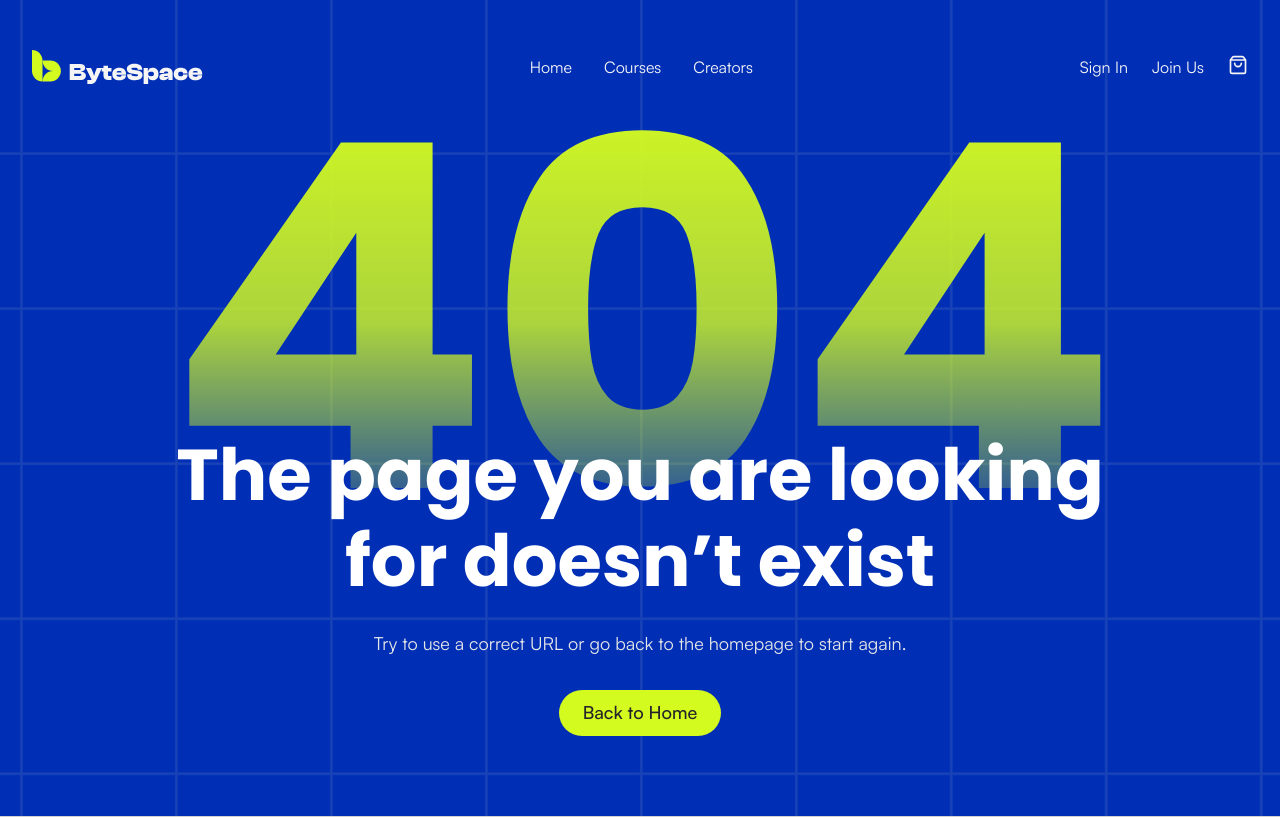
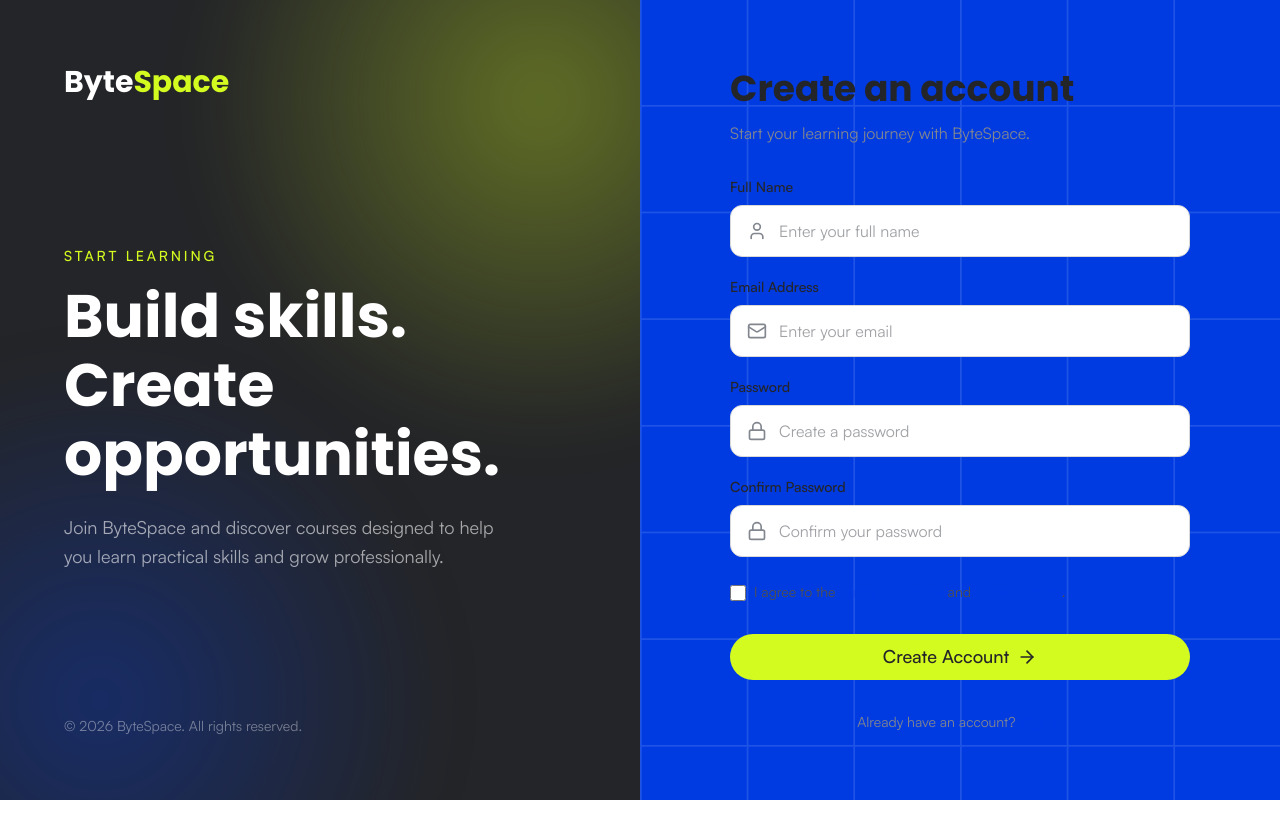
Before and after one commit to navilur/ByteSpace, a Next.js app: page /register in a window 1280 px wide. Before the commit this address had no page. Shown: the top 818 px of the page. Built offline with nearby package versions, Linux system fonts and the light colour scheme.

Commit message:
add login page

```diff
--- a/src/app/(auth)/layout.tsx
+++ b/src/app/(auth)/layout.tsx
@@ -0,0 +1,21 @@
+import type { ReactNode } from "react";
+import Navbar from "../components/Navbar";
+
+interface AuthLayoutProps {
+  children: ReactNode;
+}
+
+const AuthLayout = ({ children }: AuthLayoutProps) => {
+  return (
+    <main
+      className="min-h-screen bg-cover bg-no-repeat"
+      style={{
+        backgroundImage: "url('/auth_bg.png')",
+      }}
+    >
+      {children}
+    </main>
+  );
+};
+
+export default AuthLayout;
--- /dev/null
+++ b/src/app/(auth)/login/page.tsx
@@ -0,0 +1,92 @@
+"use client";
+
+import Link from "next/link";
+import { Mail, Lock, ArrowRight } from "lucide-react";
+import AuthInput from "@/app/components/ui/AuthInput";
+import Button from "@/app/components/ui/Button";
+
+const LoginPage = () => {
+  return (
+    <div className="flex min-h-screen w-full">
+      <div className="relative hidden overflow-hidden lg:flex lg:w-1/2"></div>
+
+      <div className="flex w-full items-center justify-center px-6 py-12 lg:w-1/2 lg:px-12">
+        <div className="w-full max-w-[460px]">
+          <Link
+            href="/"
+            className="mb-12 block text-center font-[Poppins] text-3xl font-bold text-[#242528] lg:hidden"
+          >
+            Byte<span className="text-[#003BE2]">Space</span>
+          </Link>
+
+          <div className="mb-10">
+            <p className="mt-3 font-[Satoshi] text-base text-[#82868E]">Sign</p>
+            <h2 className="font-[Poppins] text-4xl font-semibold text-[#242528]">
+              Welcome back
+            </h2>
+          </div>
+
+          <form className="space-y-5">
+            <AuthInput
+              label="Email Address"
+              type="email"
+              placeholder="Enter your email"
+              icon={<Mail size={20} />}
+            />
+
+            <AuthInput
+              label="Password"
+              type="password"
+              placeholder="Enter your password"
+              icon={<Lock size={20} />}
+            />
+
+            <div className="flex items-center justify-between pt-1">
+              <label className="flex cursor-pointer items-center gap-2">
+                <input type="checkbox" className="h-4 w-4 accent-[#D4FB20]" />
+
+                <span className="font-[Satoshi] text-sm text-[#4F4F4F]">
+                  Remember me
+                </span>
+              </label>
+
+              <Link
+                href="/forgot-password"
+                className="font-[Satoshi] text-sm font-medium text-[#003BE2] hover:underline"
+              >
+                Forgot password?
+              </Link>
+            </div>
+
+            <Button type="submit" className="mt-3 w-full">
+              Sign In
+              <ArrowRight size={20} />
+            </Button>
+          </form>
+
+          {/* Divider */}
+          <div className="my-8 flex items-center gap-4">
+            <div className="h-px flex-1 bg-[#E5E5E5]" />
+
+            <span className="font-[Satoshi] text-sm text-[#82868E]">OR</span>
+
+            <div className="h-px flex-1 bg-[#E5E5E5]" />
+          </div>
+
+          {/* Register */}
+          <p className="text-center font-[Satoshi] text-sm text-[#82868E]">
+            Don't have an account?{" "}
+            <Link
+              href="/register"
+              className="font-semibold text-[#003BE2] hover:underline"
+            >
+              Create account
+            </Link>
+          </p>
+        </div>
+      </div>
+    </div>
+  );
+};
+
+export default LoginPage;
--- /dev/null
+++ b/src/app/(auth)/register/page.tsx
@@ -0,0 +1,166 @@
+"use client";
+
+import Link from "next/link";
+import { User, Mail, Lock, ArrowRight } from "lucide-react";
+
+import AuthInput from "@/app/components/ui/AuthInput";
+import Button from "@/app/components/ui/Button";
+
+const RegisterPage = () => {
+  return (
+    <div className="flex min-h-screen w-full">
+      {/* Left Side */}
+      <div className="relative hidden overflow-hidden bg-[#242528] lg:flex lg:w-1/2">
+        <div
+          className="
+            absolute
+            -right-[250px]
+            -top-[250px]
+            h-[700px]
+            w-[700px]
+            rounded-full
+            bg-[radial-gradient(circle,rgba(212,251,32,0.35)_0%,rgba(212,251,32,0)_70%)]
+            blur-[30px]
+          "
+        />
+
+        <div
+          className="
+            absolute
+            -bottom-[250px]
+            -left-[250px]
+            h-[700px]
+            w-[700px]
+            rounded-full
+            bg-[radial-gradient(circle,rgba(0,59,226,0.35)_0%,rgba(0,59,226,0)_70%)]
+            blur-[30px]
+          "
+        />
+
+        <div className="relative z-10 flex w-full flex-col justify-between p-12 xl:p-16">
+          <Link
+            href="/"
+            className="font-[Poppins] text-3xl font-bold text-white"
+          >
+            Byte<span className="text-[#D4FB20]">Space</span>
+          </Link>
+
+          <div className="max-w-[520px]">
+            <p className="mb-4 font-[Satoshi] text-sm font-medium uppercase tracking-[0.2em] text-[#D4FB20]">
+              Start Learning
+            </p>
+
+            <h1 className="font-[Poppins] text-5xl font-semibold leading-[115%] text-white xl:text-6xl">
+              Build skills. Create opportunities.
+            </h1>
+
+            <p className="mt-6 max-w-[450px] font-[Satoshi] text-lg leading-[160%] text-white/60">
+              Join ByteSpace and discover courses designed to help you learn
+              practical skills and grow professionally.
+            </p>
+          </div>
+
+          <p className="font-[Satoshi] text-sm text-white/40">
+            © {new Date().getFullYear()} ByteSpace. All rights reserved.
+          </p>
+        </div>
+      </div>
+
+      {/* Right Side */}
+      <div className="flex w-full items-center justify-center px-6 py-12 lg:w-1/2 lg:px-12">
+        <div className="w-full max-w-[460px]">
+          {/* Mobile Logo */}
+          <Link
+            href="/"
+            className="mb-10 block text-center font-[Poppins] text-3xl font-bold text-[#242528] lg:hidden"
+          >
+            Byte<span className="text-[#003BE2]">Space</span>
+          </Link>
+
+          <div className="mb-8">
+            <h2 className="font-[Poppins] text-4xl font-semibold text-[#242528]">
+              Create an account
+            </h2>
+
+            <p className="mt-3 font-[Satoshi] text-base text-[#82868E]">
+              Start your learning journey with ByteSpace.
+            </p>
+          </div>
+
+          <form className="space-y-5">
+            <AuthInput
+              label="Full Name"
+              type="text"
+              placeholder="Enter your full name"
+              icon={<User size={20} />}
+            />
+
+            <AuthInput
+              label="Email Address"
+              type="email"
+              placeholder="Enter your email"
+              icon={<Mail size={20} />}
+            />
+
+            <AuthInput
+              label="Password"
+              type="password"
+              placeholder="Create a password"
+              icon={<Lock size={20} />}
+            />
+
+            <AuthInput
+              label="Confirm Password"
+              type="password"
+              placeholder="Confirm your password"
+              icon={<Lock size={20} />}
+            />
+
+            <label className="flex cursor-pointer items-start gap-2 pt-1">
+              <input
+                type="checkbox"
+                className="mt-1 h-4 w-4 accent-[#D4FB20]"
+              />
+
+              <span className="font-[Satoshi] text-sm leading-[150%] text-[#4F4F4F]">
+                I agree to the{" "}
+                <Link
+                  href="/terms"
+                  className="font-medium text-[#003BE2] hover:underline"
+                >
+                  Terms of Service
+                </Link>{" "}
+                and{" "}
+                <Link
+                  href="/privacy"
+                  className="font-medium text-[#003BE2] hover:underline"
+                >
+                  Privacy Policy
+                </Link>
+                .
+              </span>
+            </label>
+
+            <Button type="submit" className="mt-3 w-full">
+              Create Account
+              <ArrowRight size={20} />
+            </Button>
+          </form>
+
+          {/* Login */}
+          <p className="mt-8 text-center font-[Satoshi] text-sm text-[#82868E]">
+            Already have an account?{" "}
+            <Link
+              href="/login"
+              className="font-semibold text-[#003BE2] hover:underline"
+            >
+              Sign in
+            </Link>
+          </p>
+        </div>
+      </div>
+    </div>
+  );
+};
+
+export default RegisterPage;
--- a/src/app/(auto)/layout.tsx
+++ /dev/null
@@ -1,7 +0,0 @@
-import React from "react";
-
-const layout = () => {
-  return <div>layout</div>;
-};
-
-export default layout;
--- /dev/null
+++ b/src/app/components/ui/AuthInput.tsx
@@ -0,0 +1,61 @@
+import type { InputHTMLAttributes, ReactNode } from "react";
+
+interface AuthInputProps extends InputHTMLAttributes<HTMLInputElement> {
+  label: string;
+  icon?: ReactNode;
+}
+
+const AuthInput = ({
+  label,
+  icon,
+  className = "",
+  ...props
+}: AuthInputProps) => {
+  return (
+    <div className="w-full">
+      <label className="mb-2 block font-[Satoshi] text-sm font-medium text-[#242528]">
+        {label}
+      </label>
+
+      <div
+        className={`
+          flex
+          h-[52px]
+          w-full
+          items-center
+          gap-3
+          rounded-xl
+          border
+          border-[#D9D9D9]
+          bg-white
+          px-4
+          transition-all
+          duration-200
+          focus-within:border-[#D4FB20]
+          focus-within:ring-2
+          focus-within:ring-[#D4FB20]/20
+          ${className}
+        `}
+      >
+        {icon && <span className="flex shrink-0 text-[#82868E]">{icon}</span>}
+
+        <input
+          {...props}
+          className="
+            min-w-0
+            flex-1
+            bg-transparent
+            font-[Satoshi]
+            text-[16px]
+            font-normal
+            text-[#242528]
+            outline-none
+            placeholder:text-[#A0A2A6]
+          "
+        />
+      </div>
+    </div>
+  );
+};
+
+export default AuthInput;
```
Also changed, not shown: public/auth_bg.png (added).
